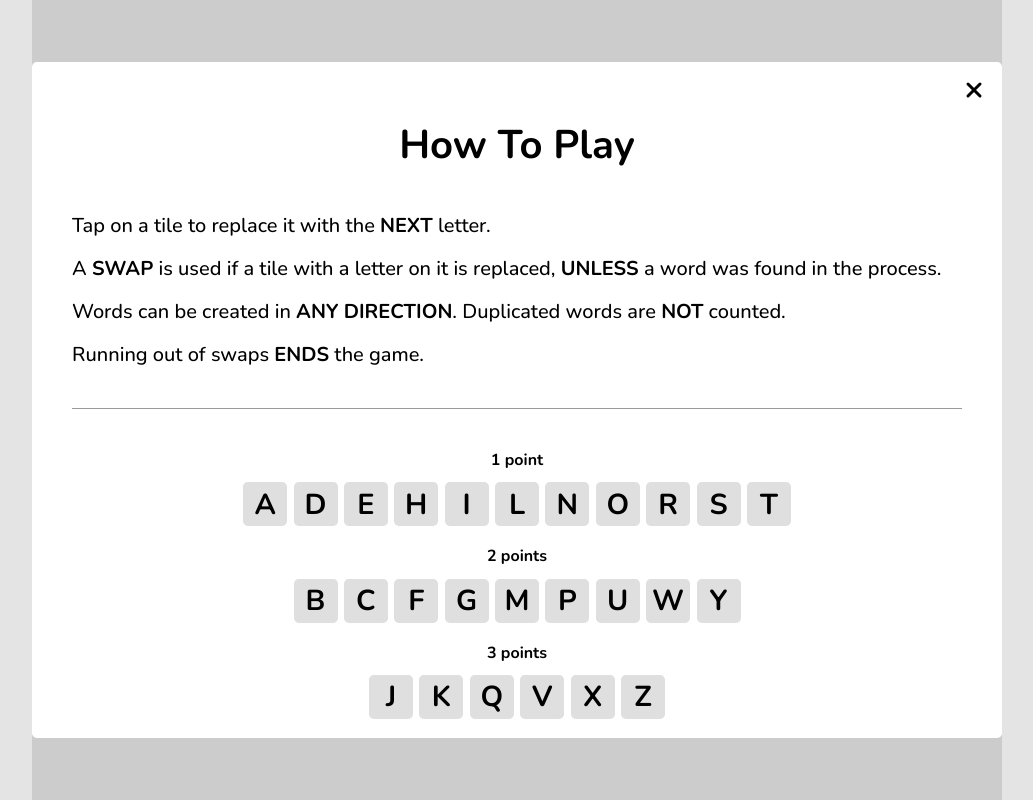
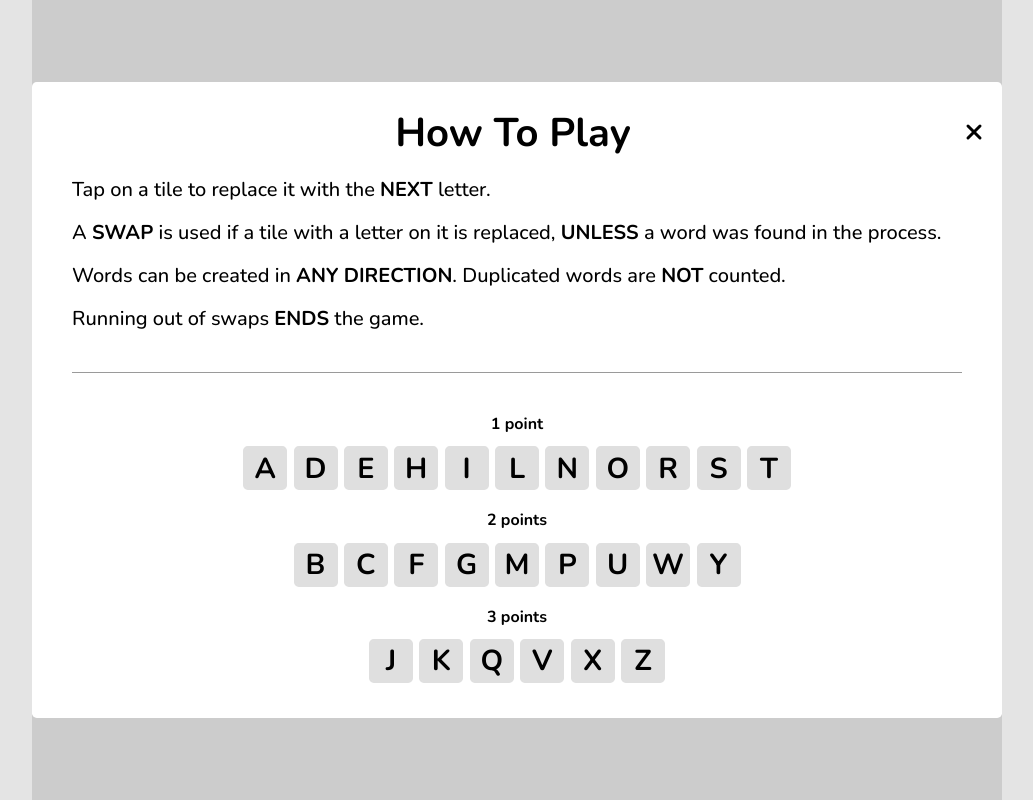
Before and after one commit to Maximilian-Oberholtzer/letter-swap-v2, a React (Create React App) app: page / in a window 1280 px wide. Both pictures are taken after a click on the button 536 px from the left and 594 px from the top of the page. Shown: the whole page, without its empty margins (123-1156 px from the left). Built offline with nearby package versions, Linux system fonts and the light colour scheme.

Commit message:
Modal styling adjustments

```diff
--- a/src/main/components/modal/InstructionsModal.tsx
+++ b/src/main/components/modal/InstructionsModal.tsx
@@ -8,8 +8,6 @@ const threePoints = ["J", "K", "Q", "V", "X", "Z"];
 const pointArr = [onePoint, twoPoints, threePoints];
 
 const instructionsNode: ReactNode = (
-  <>
-    <p className="modal-title">How To Play</p>
   <div className="modal-content-container">
     <p className="modal-text">
       Tap on a tile to replace it with the <b>NEXT</b> letter.
@@ -45,7 +43,6 @@ const instructionsNode: ReactNode = (
       </>
     ))}
   </div>
-  </>
 );
 
 interface instructionsModalProps {
@@ -54,7 +51,13 @@ interface instructionsModalProps {
 
 const InstructionsModal = (props: instructionsModalProps) => {
   const { closeModal } = props;
-  return <Modal closeModal={closeModal} modalContent={instructionsNode} />;
+  return (
+    <Modal
+      closeModal={closeModal}
+      modalContent={instructionsNode}
+      modalTitle="How To Play"
+    />
+  );
 };
 
 export default InstructionsModal;
--- a/src/main/components/modal/LeaderboardModal.tsx
+++ b/src/main/components/modal/LeaderboardModal.tsx
@@ -1,7 +1,7 @@
 import React, { ReactNode } from "react";
 import Modal from "./Modal";
 
-const LeaderboardNode: ReactNode = <p className="modal-title">Leaderboard</p>;
+const LeaderboardNode: ReactNode = <p></p>;
 
 interface LeaderboardModalProps {
   closeModal: () => void;
@@ -9,7 +9,13 @@ interface LeaderboardModalProps {
 
 const LeaderboardModal = (props: LeaderboardModalProps) => {
   const { closeModal } = props;
-  return <Modal closeModal={closeModal} modalContent={LeaderboardNode} />;
+  return (
+    <Modal
+      closeModal={closeModal}
+      modalContent={LeaderboardNode}
+      modalTitle="Leaderboard"
+    />
+  );
 };
 
 export default LeaderboardModal;
--- a/src/main/components/modal/Modal.tsx
+++ b/src/main/components/modal/Modal.tsx
@@ -4,10 +4,11 @@ import "./modal.css";
 interface ModalProps {
   closeModal: () => void;
   modalContent: React.ReactNode;
+  modalTitle: string;
 }
 
 const Modal = (props: ModalProps) => {
-  const { closeModal, modalContent } = props;
+  const { closeModal, modalContent, modalTitle } = props;
 
   //handle close - fade out
   const handleClose = () => {
@@ -24,6 +25,8 @@ const Modal = (props: ModalProps) => {
         className="modal-content"
         onClick={(event) => event.stopPropagation()}
       >
+        <div className="modal-title-container">
+          <header className="modal-title">{modalTitle}</header>
           <button className="modal-close-button" onClick={handleClose}>
             <svg
               xmlns="http://www.w3.org/2000/svg"
@@ -40,6 +43,8 @@ const Modal = (props: ModalProps) => {
               <line x1="6" y1="6" x2="18" y2="18"></line>
             </svg>
           </button>
+        </div>
+
         {modalContent}
       </div>
     </div>
--- a/src/main/components/modal/SettingsModal.tsx
+++ b/src/main/components/modal/SettingsModal.tsx
@@ -1,7 +1,7 @@
 import React, { ReactNode } from "react";
 import Modal from "./Modal";
 
-const SettingsNode: ReactNode = <p className="modal-title">Settings</p>;
+const SettingsNode: ReactNode = <p></p>;
 
 interface SettingsModalProps {
   closeModal: () => void;
@@ -9,7 +9,13 @@ interface SettingsModalProps {
 
 const SettingsModal = (props: SettingsModalProps) => {
   const { closeModal } = props;
-  return <Modal closeModal={closeModal} modalContent={SettingsNode} />;
+  return (
+    <Modal
+      closeModal={closeModal}
+      modalContent={SettingsNode}
+      modalTitle="Settings"
+    />
+  );
 };
 
 export default SettingsModal;
--- a/src/main/components/modal/StatisticsModal.tsx
+++ b/src/main/components/modal/StatisticsModal.tsx
@@ -9,7 +9,6 @@ const StatisticsNode = (
   marathonState: GameState
 ): ReactNode => (
   <>
-    <p className="modal-title">Statistics</p>
     <p className="modal-text">Blitz Points: {blitzState.weeklyPoints[DAY]}</p>
     <p className="modal-text">Blitz Words: {blitzState.weeklyScores[DAY]}</p>
     <p className="modal-text">
@@ -33,6 +32,7 @@ const StatisticsModal = (props: StatisticsModalProps) => {
     <Modal
       closeModal={closeModal}
       modalContent={StatisticsNode(blitzState, marathonState)}
+      modalTitle="Statistics"
     />
   );
 };
--- a/src/main/components/modal/SupportModal.tsx
+++ b/src/main/components/modal/SupportModal.tsx
@@ -1,7 +1,7 @@
 import React, { ReactNode } from "react";
 import Modal from "./Modal";
 
-const SupportNode: ReactNode = <p className="modal-title">Support</p>;
+const SupportNode: ReactNode = <p></p>;
 
 interface SupportModalProps {
   closeModal: () => void;
@@ -9,7 +9,13 @@ interface SupportModalProps {
 
 const SupportModal = (props: SupportModalProps) => {
   const { closeModal } = props;
-  return <Modal closeModal={closeModal} modalContent={SupportNode} />;
+  return (
+    <Modal
+      closeModal={closeModal}
+      modalContent={SupportNode}
+      modalTitle="Support"
+    />
+  );
 };
 
 export default SupportModal;
--- a/src/main/components/modal/modal.css
+++ b/src/main/components/modal/modal.css
@@ -17,6 +17,7 @@
   display: flex;
   justify-content: center;
   align-items: center;
+  /* overflow: auto; */
   z-index: 9999;
 }
 
@@ -24,12 +25,11 @@
   font-family: var(--font);
   background-color: #fff;
   width: 100%;
-  max-height: 96%;
+  max-height: 100%;
   max-width: var(--game-width);
-  padding: 1rem 0rem;
+  padding: 1rem 0rem 2rem 0rem;
   border-radius: 0.3rem;
   overflow-y: auto;
-  overflow-x: hidden;
   animation: fade-in-bottom 0.2s ease-out;
 }
 
@@ -37,11 +37,16 @@
   animation: fade-out-bottom 0.2s ease-out;
 }
 
+.modal-title-container {
+  display: flex;
+  margin: 0.5rem 0rem;
+  justify-content: flex-start;
+}
+
 .modal-close-button {
   all: unset;
   cursor: pointer;
-  float: right;
-  margin: 0rem 1rem;
+  margin: 0.2rem 1rem 0rem 0rem;
 }
 
 @keyframes fade-in-bottom {
@@ -69,9 +74,10 @@
 /* Modal Content */
 
 .modal-title {
+  flex-grow: 1;
   text-align: center;
   font-weight: 700;
-  clear: both;
+  margin-left: 2rem;
 }
 
 .modal-subtitle {
```
Lines whose indentation alone changed are shown as unchanged.
